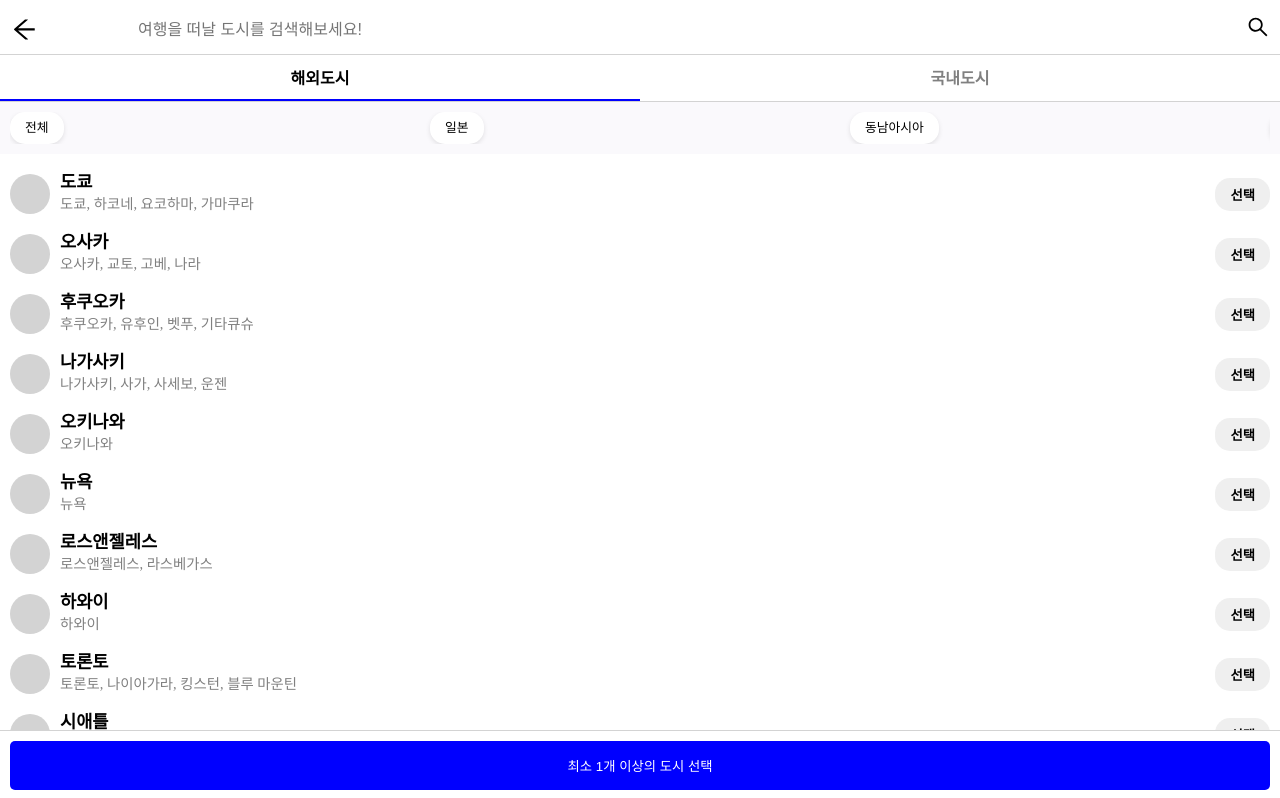
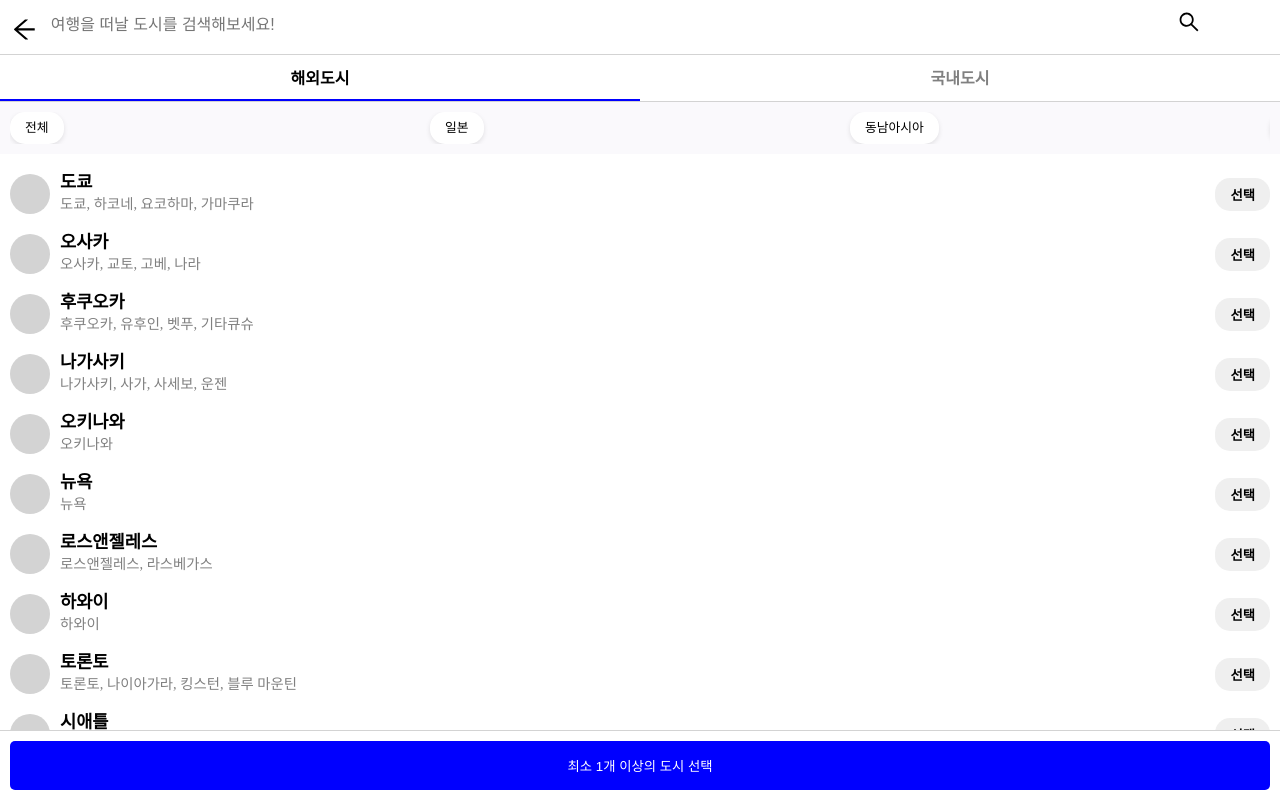
Before and after one commit to hyeon9782/travel-mate, a React (Vite) app: page /plan in a window 1280 px wide. Shown: the top 798 px of the page. Built offline with nearby package versions, Linux system fonts and the light colour scheme.

Commit message:
feat: CitySubHeader 개발

```diff
--- a/src/components/cities/CityArea.tsx
+++ b/src/components/cities/CityArea.tsx
@@ -1,17 +1,58 @@
 import styled from "styled-components";
 import CityTab from "./CityTab";
+import Cities from "./Cities";
+import { useRecoilState, useRecoilValue } from "recoil";
+import { citiesState } from "../../store/citiesState";
+import SeletedCities from "./SeletedCities";
+import DoneButton from "../plan/DoneButton";
+import { selectedCitiesState } from "../../store/seletedCitiesState";
+import CitySubHeader from "./CitySubHeader";
 
-const CityArea = (props) => {
+const CityArea = ({ moveStep }: (direction: number) => void) => {
+  const [cities, setCities] = useRecoilState(citiesState);
+  const selectedCities = useRecoilValue(selectedCitiesState);
   return (
     <CityAreaBlock>
-      <CityTab {...props} />
+      <CitySubHeader moveStep={moveStep} />
+      <Cities cities={cities} />
+      <SeletedBox>
+        {selectedCities.length !== 0 && (
+          <SeletedCities selectedCities={selectedCities} />
+        )}
+        <div className="done-btn-box">
+          <DoneButton
+            moveStep={moveStep}
+            disabled={selectedCities.length === 0 ? true : false}
+          >
+            {selectedCities.length > 0
+              ? selectedCities.length !== 1
+                ? `${selectedCities[0].city} 외 ${selectedCities.length}개 선택 완료`
+                : `${selectedCities[0].city} 선택 완료`
+              : selectedCities.length !== 1 && "최소 1개 이상의 도시 선택"}
+          </DoneButton>
+        </div>
+      </SeletedBox>
     </CityAreaBlock>
   );
 };
 
 const CityAreaBlock = styled.section`
+  position: relative;
   box-sizing: border-box;
   margin-bottom: 200px;
 `;
 
+const SeletedBox = styled.div`
+  width: 100%;
+  background-color: white;
+  border-top: 1px solid lightgray;
+  position: fixed; /* DoneButton이 고정될 수 있도록 설정 */
+  bottom: 0; /* 화면 하단에 위치하도록 설정 */
+  left: 0; /* 왼쪽 정렬을 위해 설정 (센터 정렬을 원한다면, left와 right를 조정) */
+
+  .done-btn-box {
+    padding: 10px;
+  }
+`;
+
 export default CityArea;
--- /dev/null
+++ b/src/components/cities/CitySubHeader.tsx
@@ -0,0 +1,48 @@
+import styled from "styled-components";
+import { searchCity } from "../../service/city";
+import CityTab from "./CityTab";
+import { SearchIcon } from "../common/icons";
+import Input from "../common/Input";
+import PrevStep from "../plan/PrevStep";
+
+const CitySubHeader = ({ moveStep }: (direction: number) => void) => {
+  return (
+    <CitySubHeaderBlock>
+      <SubHeaderBox>
+        <PrevStep moveStep={moveStep} />
+
+        <SearchBox>
+          <Input
+            onChange={searchCity}
+            holder="여행을 떠날 도시를 검색해보세요!"
+          />
+          <SearchIcon className="icon" />
+        </SearchBox>
+      </SubHeaderBox>
+      <CityTab />
+    </CitySubHeaderBlock>
+  );
+};
+
+const CitySubHeaderBlock = styled.div`
+  position: sticky;
+  top: 0;
+  left: 0;
+`;
+
+const SubHeaderBox = styled.div`
+  display: flex;
+`;
+
+const SearchBox = styled.div`
+  background-color: white;
+  display: flex;
+  justify-content: space-between;
+  width: 90%;
+
+  .icon {
+    font-size: 1.5rem;
+  }
+`;
+
+export default CitySubHeader;
--- a/src/components/cities/CityTab.tsx
+++ b/src/components/cities/CityTab.tsx
@@ -1,22 +1,16 @@
 import styled from "styled-components";
-import Cities from "./Cities";
-import { useEffect, useState } from "react";
-import SeletedCities from "./SeletedCities";
-import { useRecoilState, useRecoilValue, useSetRecoilState } from "recoil";
+import { useEffect } from "react";
+import { useRecoilState, useSetRecoilState } from "recoil";
 import { searchState } from "../../store/searchState";
 import CitiesTag from "./CityTags";
-import DoneButton from "../plan/DoneButton";
 import { citiesState } from "../../store/citiesState";
 import { toggle } from "../../service/city";
-import { selectedCitiesState } from "../../store/seletedCitiesState";
 import { isDomesticState } from "../../store/isDomesticState";
 
-const CityTab = ({ moveStep }: (direction: number) => void) => {
+const CityTab = () => {
   const setSearchData = useSetRecoilState(searchState);
   const [isDomestic, setIsDomestic] = useRecoilState(isDomesticState);
   const [cities, setCities] = useRecoilState(citiesState);
-  // const [selectCities, setSelectCities] = useState([]);
-  const selectedCities = useRecoilValue(selectedCitiesState);
 
   useEffect(() => {
     setCities((prev) => prev.filter((v) => v.isDomestic === isDomestic));
@@ -43,29 +37,12 @@ const CityTab = ({ moveStep }: (direction: number) => void) => {
           tags={["전체", "일본", "동남아시아", "유럽", "미주", "중화/중국"]}
         />
       )}
-      <Cities cities={cities} />
-      <SeletedBox>
-        {selectedCities.length !== 0 && (
-          <SeletedCities selectedCities={selectedCities} />
-        )}
-        <div className="done-btn-box">
-          <DoneButton
-            moveStep={moveStep}
-            disabled={selectedCities.length === 0 ? true : false}
-          >
-            {selectedCities.length > 0
-              ? selectedCities.length !== 1
-                ? `${selectedCities[0].city} 외 ${selectedCities.length}개 선택 완료`
-                : `${selectedCities[0].city} 선택 완료`
-              : selectedCities.length !== 1 && "최소 1개 이상의 도시 선택"}
-          </DoneButton>
-        </div>
-      </SeletedBox>
     </CityTabBlock>
   );
 };
 
 const CityTabBlock = styled.div`
+  background-color: white;
   position: relative;
 `;
 
@@ -88,18 +65,4 @@ const CityTabButton = styled.button`
   }
 `;
 
-const SeletedBox = styled.div`
-  /* padding: 10px; */
-  width: 100%;
-  background-color: white;
-  border-top: 1px solid lightgray;
-  position: fixed; /* DoneButton이 고정될 수 있도록 설정 */
-  bottom: 0; /* 화면 하단에 위치하도록 설정 */
-  left: 0; /* 왼쪽 정렬을 위해 설정 (센터 정렬을 원한다면, left와 right를 조정) */
-
-  .done-btn-box {
-    padding: 10px;
-  }
-`;
-
 export default CityTab;
--- a/src/components/plan/PrevStep.tsx
+++ b/src/components/plan/PrevStep.tsx
@@ -1,27 +1,14 @@
-import { searchCity } from "../../service/city";
-import Input from "../common/Input";
-import { ArrowLeftIcon, SearchIcon } from "../common/icons";
+import { ArrowLeftIcon } from "../common/icons";
 import styled from "styled-components";
 type Props = {
   moveStep: (direction: number) => void;
-  handleChange: () => void;
-  activeStep: number;
 };
-const PrevStep = ({ moveStep, activeStep }: Props) => {
+const PrevStep = ({ moveStep }: Props) => {
   return (
     <PrevStepBlock>
-      <PrevStepBox onClick={() => moveStep(-1)} className="test123">
+      <PrevStepBox onClick={() => moveStep(-1)}>
         <ArrowLeftIcon></ArrowLeftIcon>
       </PrevStepBox>
-      {activeStep === 1 && (
-        <SearchBox>
-          <Input
-            onChange={searchCity}
-            holder="여행을 떠날 도시를 검색해보세요!"
-          />
-          <SearchIcon className="icon" />
-        </SearchBox>
-      )}
     </PrevStepBlock>
   );
 };
@@ -29,7 +16,10 @@ const PrevStep = ({ moveStep, activeStep }: Props) => {
 const PrevStepBlock = styled.div`
   display: flex;
   padding: 5px 10px;
+  background-color: white;
   position: sticky;
+  top: 0;
+  left: 0;
 `;
 
 const PrevStepBox = styled.span`
@@ -37,14 +27,4 @@ const PrevStepBox = styled.span`
   width: 10%;
 `;
 
-const SearchBox = styled.div`
-  display: flex;
-  justify-content: space-between;
-  width: 90%;
-
-  .icon {
-    font-size: 1.5rem;
-  }
-`;
-
 export default PrevStep;
--- a/src/pages/PlanPage.tsx
+++ b/src/pages/PlanPage.tsx
@@ -1,6 +1,4 @@
 import styled from "styled-components";
-import Steps from "../components/steps/Steps";
-import Wrapper from "../components/layout/Wrapper";
 import { useState } from "react";
 import PlanArea from "../components/plan/PlanArea";
 import PreviewArea from "../components/plan/PreviewArea";
@@ -45,7 +43,10 @@ const PlanPage = () => {
 
   return (
     <PlanPageBlock>
-      <PrevStep moveStep={moveStep} activeStep={activeStep} />
+      {activeStep > 1 && (
+        <PrevStep moveStep={moveStep} activeStep={activeStep} />
+      )}
+
       {move()}
     </PlanPageBlock>
   );
```
